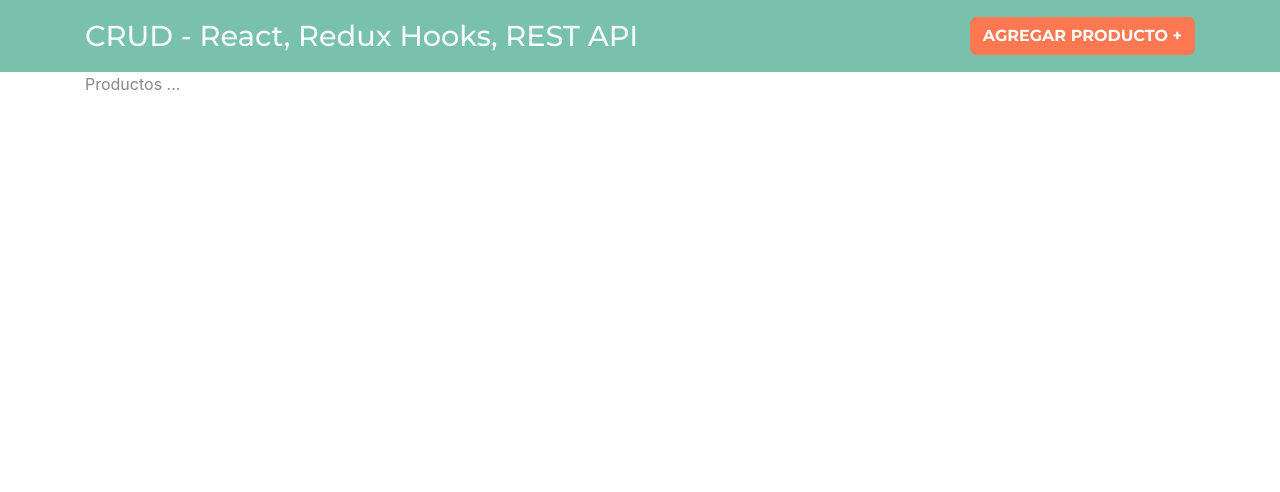
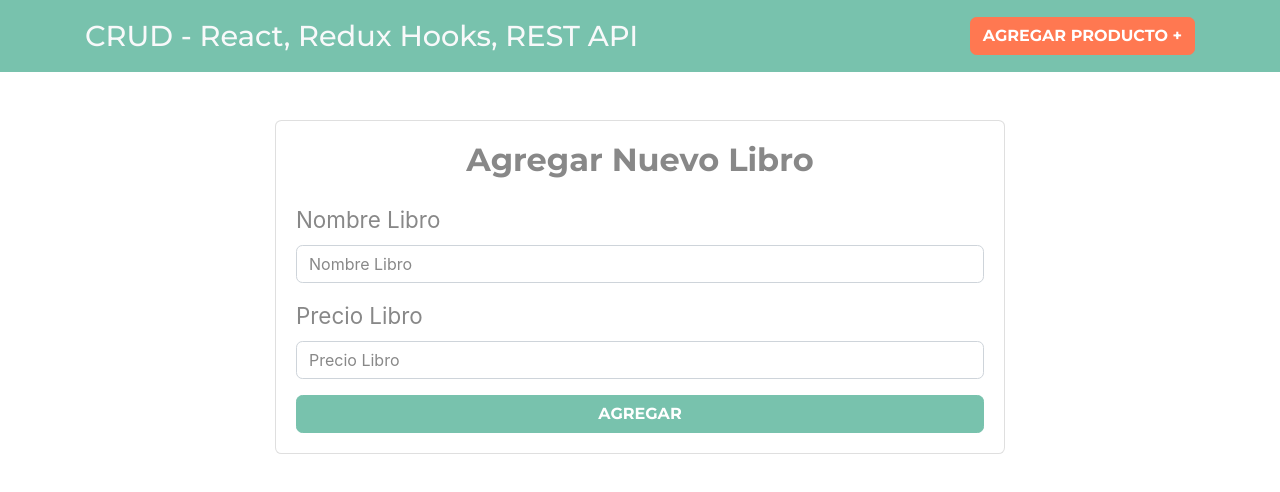
Before and after one commit to genarogg/sale-of-books-CRUD, a React (Create React App) app: page /productos/nuevo in a window 1280 px wide. Shown: the top 492 px of the page. Built offline with nearby package versions, Linux system fonts and the light colour scheme.

Commit message:
gregando el Formulario y Listado de Productos p1

```diff
--- a/src/componentes/NuevoProducto.js
+++ b/src/componentes/NuevoProducto.js
@@ -1,9 +1,44 @@
-import React from 'react'
+import React from "react";
 
 const NuevoProducto = () => {
-    return(
-        <p>Productos ...</p>
-    )
-}
+  return (
+    <div className="row justify-content-center mt-5">
+      <div className="col-md-8">
+        <div className="card">
+          <div className="card-body">
+            <h2 className="text-center mb-4 font-weight-bold ">
+              Agregar Nuevo Libro
+            </h2>
+            <form>
+              <div className="form-group">
+                <label>Nombre Libro</label>
+                <input
+                  type="text"
+                  className="form-control"
+                  placeholder="Nombre Libro"
+                />
+              </div>
+              <div className="form-group">
+                <label>Precio Libro</label>
+                <input
+                  type="text"
+                  className="form-control"
+                  placeholder="Precio Libro"
+                />
+              </div>
+
+              <button
+                type="submit"
+                className="btn btn-primary font-weight-bold text-uppercase d-block w-100"
+              >
+                Agregar
+              </button>
+            </form>
+          </div>
+        </div>
+      </div>
+    </div>
+  );
+};
 
 export default NuevoProducto;
```
